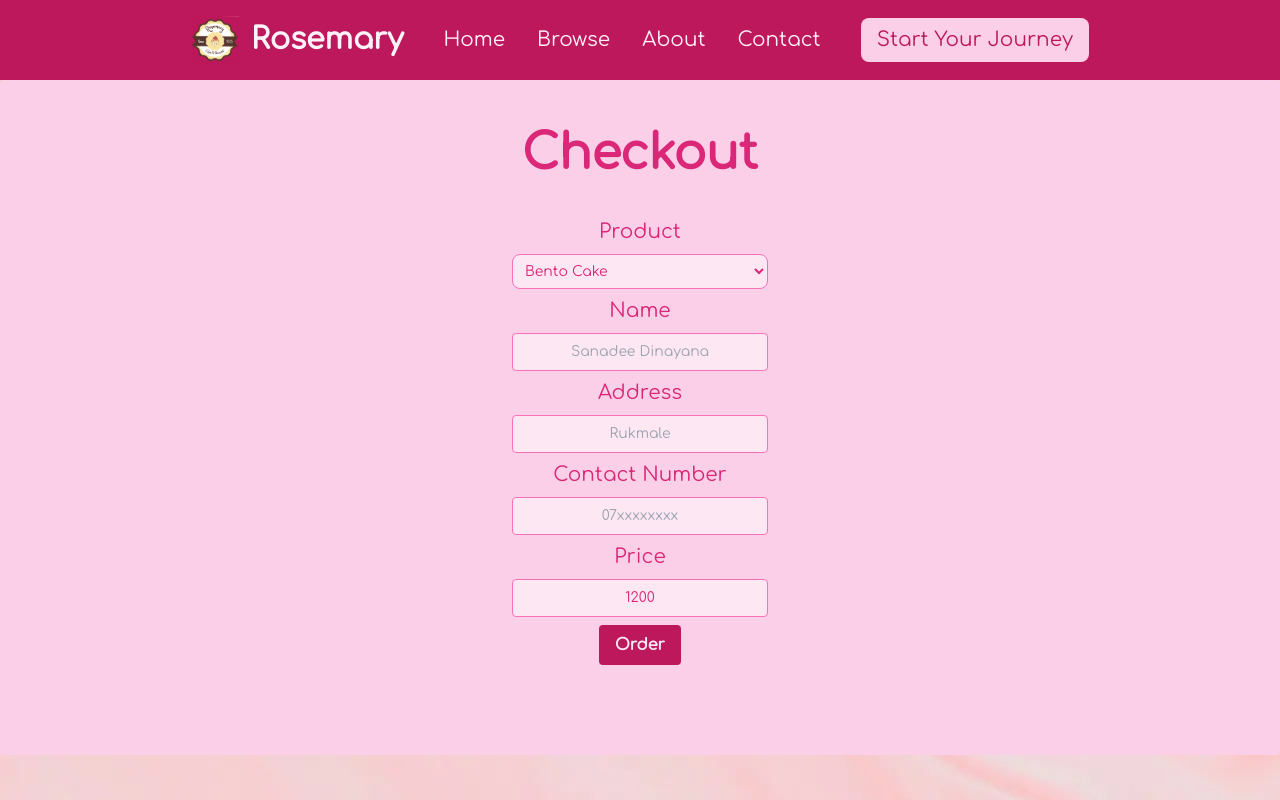
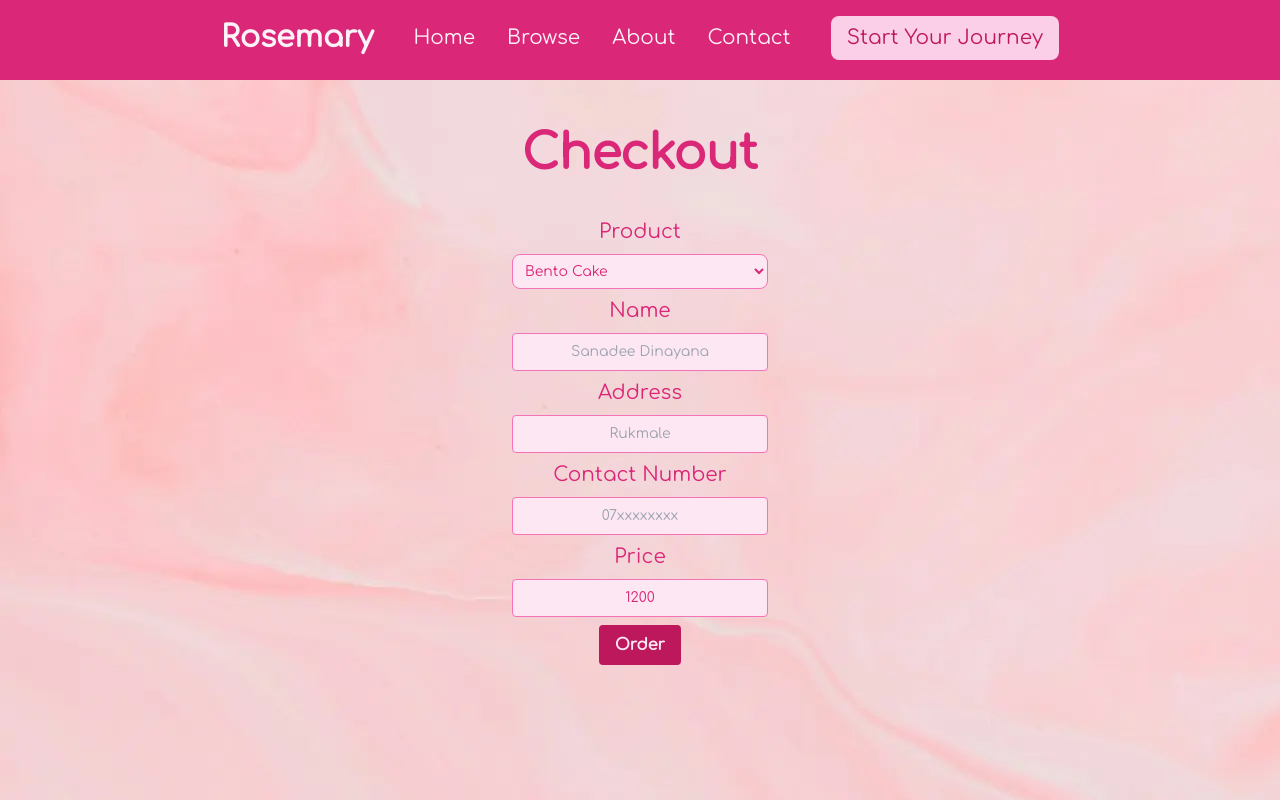
Before and after one commit to libresoul/rosemary, a PHP site: page /checkout.php in a window 1280 px wide. Run offline with PHP 8.4, Linux system fonts and the light colour scheme; data comes from the database, SQL or seed files in the repository; style sheets or scripts are compiled from the project's sources.

Commit message:
style: more styling

```diff
--- a/checkout.php
+++ b/checkout.php
@@ -4,7 +4,7 @@ include_once 'includes/header.inc.php';
 include_once 'includes/functions.inc.php';
 ?>
 
-<div class="h-[--dont-overflow] flex items-center justify-center bg-pink-200 rounded">
+<div class="h-[--dont-overflow] flex items-center justify-center rounded">
     <div class="p-10 transition-transform w-xl text-center rounded">
         <h1 class="text-pink-600 text-5xl font-bold">Checkout</h1>
         <form action="payment_handler.php" method="post" class="m-10">
--- a/includes/header.inc.php
+++ b/includes/header.inc.php
@@ -62,13 +62,13 @@ session_start();
             <a href="signin.php" class="hover:bg-pink-200 px-4 py-2 rounded transition">Sign In</a>
         </div>
     </nav> -->
-    <nav class="sticky h-20 bg-pink-700 w-full z-40 text-pink-50">
+    <nav class="sticky h-20 bg-pink-600 w-full z-40 text-pink-50">
         <div class="max-w-screen-xl items-center justify-center flex gap-10 p-4 rounded min-w-full">
             <a href="/" class="flex items-center space-x-3 rtl:space-x-reverse">
-                <img src="images/static/logo.PNG" class="h-12" alt="Logo">
-                <span class="text-3xl font-semibold whitespace-nowrap">Rosemary</span>
+                <!--<img src="images/static/logo.PNG" class="h-12" alt="Logo">-->
+                <span class="text-3xl font-semibold whitespace-nowrap hover:scale-125 transition-all duration-500">Rosemary</span>
             </a>
-            <button id="menu-toggle" class="text-pink-200 md:hidden focus:outline-none">
+            <button id="menu-toggle" class="text-pink-200 md:hidden focus:outline-none hover:scale-125 transition-all duration-500">
                 <svg class="w-8 h-8" fill="none" stroke="currentColor" stroke-width="2" viewBox="0 0 24 24">
                     <path stroke-linecap="round" stroke-linejoin="round" d="M4 6h16M4 12h16m-7 6h7"></path>
                 </svg>
@@ -92,20 +92,26 @@ session_start();
     </nav>
 
     <!-- Mobile Side Menu -->
-    <div id="mobile-menu" class="fixed z-10 top-0 left-0 h-full w-64 bg-pink-700 transform -translate-x-full transition-transform duration-500 ease-in-out md:hidden">
-        <button id="close-menu" class="absolute top-4 right-4 text-teal-500">
-            <svg class="w-8 h-8" fill="none" stroke="currentColor" stroke-width="2" viewBox="0 0 24 24">
-                <path stroke-linecap="round" stroke-linejoin="round" d="M6 18L18 6M6 6l12 12"></path>
-            </svg>
-        </button>
-        <ul class="mt-16 space-y-4 p-6 text-xl font-medium">
-            <li><a href="/" class="block text-xl md:hover:bg-transparent md:hover:scale-125 transition-all duration-500">Home</a></li>
-            <li><a href="shopping.php" class="block text-xl md:hover:bg-transparent md:hover:scale-125 transition-all duration-500">Browse</a></li>
-            <li><a href="about.php" class="block text-xl md:hover:bg-transparent md:hover:scale-125 transition-all duration-500">About</a></li>
-            <li><a href="contact.php" class="block text-xl md:hover:bg-transparent md:hover:scale-125 transition-all duration-500">Contact</a></li>
-        </ul>
-        <?php if (isset($_SESSION['username'])): ?>
-        <?php else: ?>
-            <a href="signup.php"><button type="button" class="text-pink-700 bg-pink-200 hover:scale-125 transition-all duration-500 focus:ring-4 focus:outline-none font-medium rounded-lg px-4 py-2 text-center text-xl">Start Your Journey !</button></a>
+<div id="mobile-menu" class="fixed z-10 top-0 left-0 h-96 w-full bg-pink-600 transform -translate-x-full transition-transform duration-500 ease-in-out md:hidden flex flex-col justify-center items-center">
+    <button id="close-menu" class="absolute top-4 right-4 text-pink-100">
+        <svg class="w-8 h-8" fill="none" stroke="currentColor" stroke-width="2" viewBox="0 0 24 24">
+            <path stroke-linecap="round" stroke-linejoin="round" d="M6 18L18 6M6 6l12 12"></path>
+        </svg>
+    </button>
+    <ul class="mt-16 space-y-4 p-6 text-xl font-medium flex flex-col items-center text-pink-100">
+        <li><a href="/" class="block text-xl md:hover:bg-transparent hover:scale-125 transition-all duration-500">Home</a></li>
+        <li><a href="shopping.php" class="block text-xl hover:scale-125 transition-all duration-500">Browse</a></li>
+        <li><a href="about.php" class="block text-xl hover:scale-125 transition-all duration-500">About</a></li>
+        <li><a href="contact.php" class="block text-xl hover:scale-125 transition-all duration-500">Contact</a></li>
+
+        <?php if (!isset($_SESSION['username'])): ?>
+            <div class="mt-6">
+                <a href="signup.php">
+                    <button type="button" class="text-pink-700 bg-pink-200 hover:scale-125 transition-all duration-500 font-medium rounded-lg text-center text-xl p-2">
+                        Start Your Journey
+                    </button>
+                </a>
+            </div>
         <?php endif ?>
-    </div>
+    </ul>
+</div>
```
